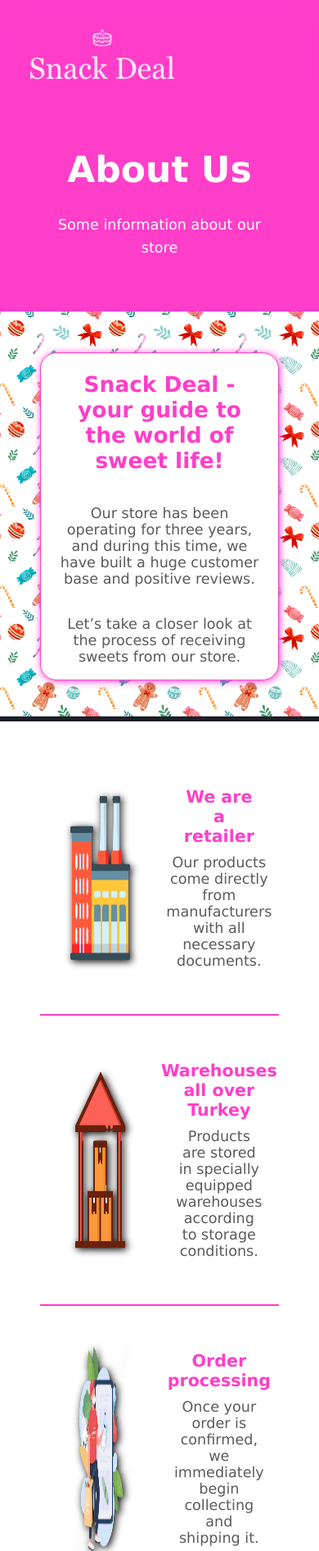
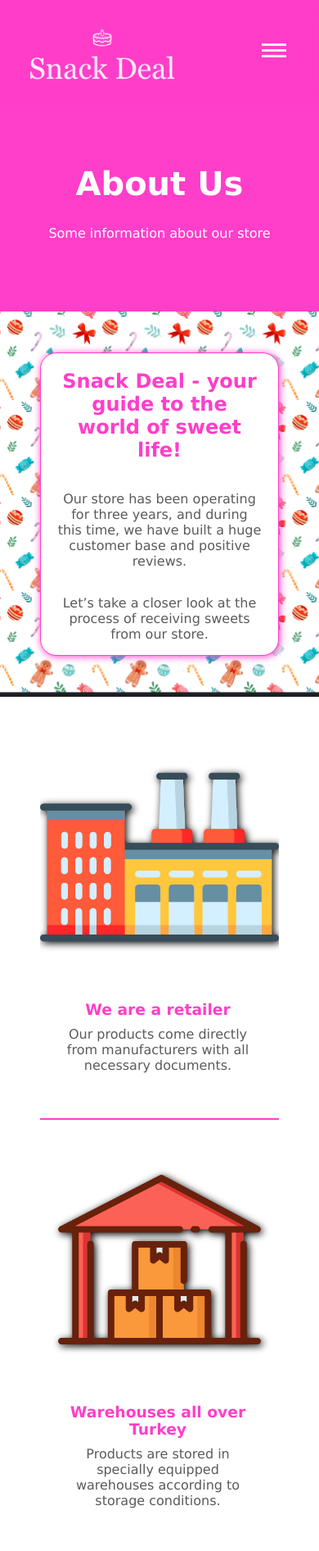
Before and after one commit to Zetoily/snackdeal, a plain HTML site: page about/index.html in a window 390 px wide. Shown: the top 1892 px of the page at 82% size. Drawn offline with Linux system fonts and the light colour scheme.

Commit message:
BUUUUUGS

```diff
--- a/about/about-style.css
+++ b/about/about-style.css
@@ -9,7 +9,7 @@
 
 html {
     font-family: Verdana, Geneva, Tahoma, sans-serif;
-    font-size: 110%;
+    font-size: 100%;
 }
 
 body {
@@ -221,3 +221,38 @@ body {
     max-width: 300px;
     width: 90%;
 }
+
+#cat-button {
+    min-width: 150px;
+    border-width: 0;
+    border-radius: 30px;
+    padding: 10px 15px;
+    background-color: var(--pink);
+    color: white;
+    font-size: large;
+    font-weight: 1000;
+    cursor: pointer;
+    transition: background-color var(--transformtime);
+}
+
+#cat-button:hover {
+    background-color: #ff77d9;
+}
+
+@media (max-width: 830px) {
+    .info-item {
+        flex-direction: column;
+    }
+
+    .info {
+        width: calc(100% - 64px);
+    }
+
+    .pict {
+        width: 100%;
+    }
+
+    .pict img {
+        width: 100%;
+    }
+}
--- a/about/index.html
+++ b/about/index.html
@@ -20,7 +20,10 @@
             </a>
         </div>
         <nav>
-
+            <input id="burger" type="checkbox">
+            <label for="burger" class="menu-button">
+            <span></span>
+            </label>
             <ul>
                 <li class="nav-li"><a href="../main">Home</a></li>
                 <li class="nav-li"><a href="../about">About Us</a></li>
--- a/main/style.css
+++ b/main/style.css
@@ -1,4 +1,3 @@
-/*
 :root {
     --pink: #ff3ec9;
     --white: #ffffff;
@@ -7,11 +6,10 @@
     --index: calc(1vw + 1vh);
     --transformtime: 100ms;
 }
-*/
 
 html {
     font-family: Verdana, Geneva, Tahoma, sans-serif;
-    font-size: 110%;
+    font-size: 100%;
 }
 
 body {
@@ -171,10 +169,29 @@ body {
     border-radius: 50%;
 }
 
+.cat-item h4 {
+    margin: 0;
+    padding: 0;
+    justify-self: flex-end;
+}
 
+#cat-button {
+    min-width: 150px;
+    border-width: 0;
+    border-radius: 30px;
+    padding: 10px 15px;
+    background-color: var(--pink);
+    color: white;
+    font-size: large;
+    font-weight: 1000;
+    margin-top: 20px;
+    cursor: pointer;
+    transition: background-color var(--transformtime);
+}
 
-
-
+#cat-button:hover {
+    background-color: #ff77d9;
+}
 
 /* section feedback */
 
@@ -263,3 +280,104 @@ body {
 .slide img {
     max-width: 60%;
 }
+
+/* media queries */
+
+@media (max-width: 1160px) {
+    #main-text-cont h1 {
+        font-size: 1.5rem;
+    }
+
+    #main-text-cont p {
+        font-size: 0.9rem;
+    }
+
+    #slider {
+        max-width: 40vw;
+    }
+
+    .slide {
+        min-width: 40vw;
+    }
+}
+
+@media (max-width: 710px) {
+    #main-text-cont h1 {
+        font-size: calc(var(--index) * 1.5);
+    }
+
+    #main-text-cont p {
+        font-size: calc(var(--index))
+    }
+
+    #cat-assort-cont {
+        flex-direction: column;
+    }
+
+    .cat-item {
+        width: 50%;
+    }
+
+    #slider {
+        max-width: 60vw;
+    }
+
+    .slide {
+        min-width: 60vw;
+    }
+}
+
+@media (max-width: 580px) {
+    #section1-cont {
+        flex-direction: column;
+        justify-content: center;
+        padding: 0;
+        align-items: center;
+    }
+
+    #main-text-cont {
+        width: 100%;
+    }
+
+    #main-text-cont h1 {
+        font-size: 1.5rem;
+        text-align: center;
+    }
+
+    #main-text-cont p {
+        font-size: 0.9rem;
+        text-align: center;
+    }
+
+    .cat-item {
+        width: 60%;
+    }
+
+    #cat-button {
+        font-size: small;
+    }
+
+    .slide p {
+        font-size: 0.8rem;
+    }
+}
+
+
+
+/* @media (max-width: 320px) or (max-height: 320px) {
+    body *, body header {
+        display: none;
+    }
+    body::after {
+        content: "DON'T KILL MY WEBSITE pls";
+        font-size: xx-large;
+        font-weight: 900;
+        text-align: center;
+        background: red;
+        top: 0;
+        left: 0;
+        bottom: 0;
+        right: 0;
+        position: fixed;
+      }
+} */
```
Also changed, not shown: main/index.html (+3 -0 lines).
